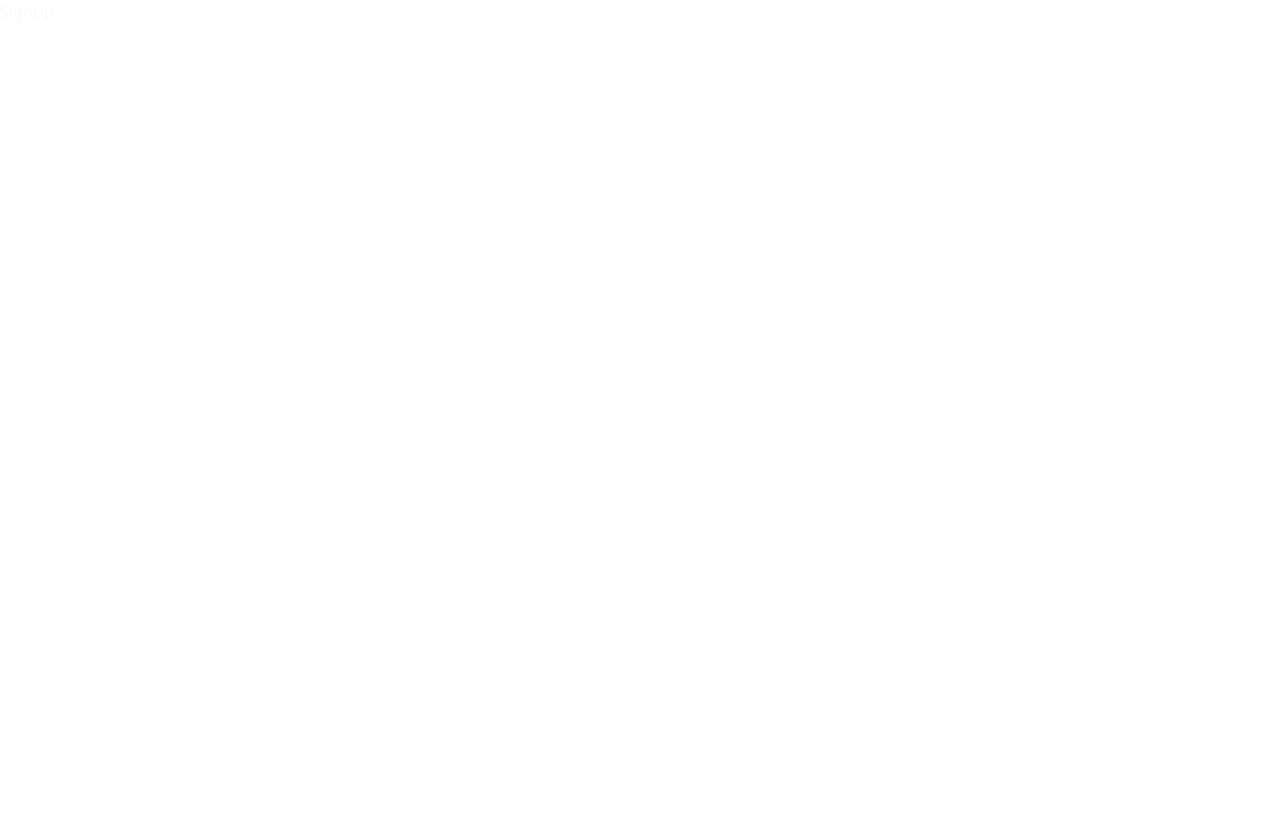
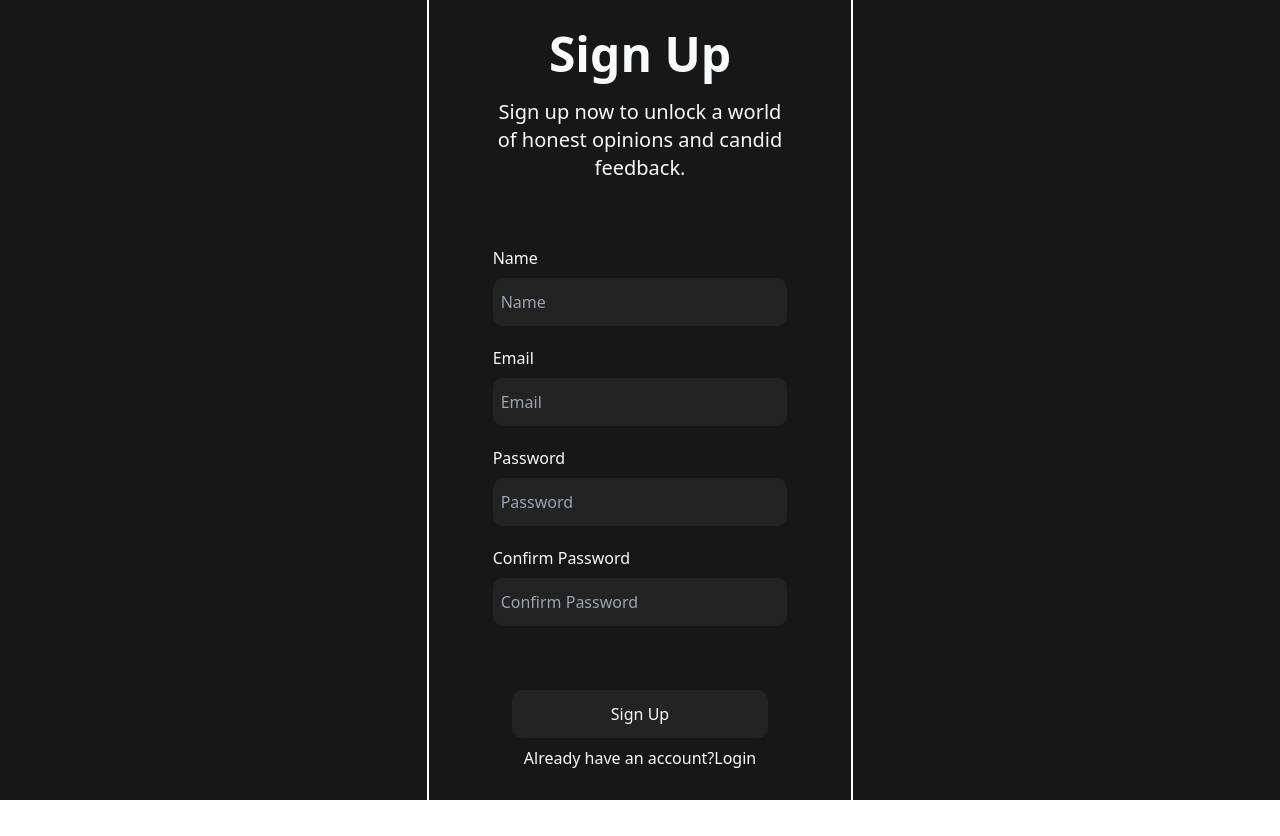
Before and after one commit to 23Aryansharma11/amuk, a React (Vite) app: page /auth/sign-up in a window 1280 px wide. Before the commit the page ends 800 px from the top, so only its background shows below. Built offline with nearby package versions, Linux system fonts and the light colour scheme; no server answers.

Commit message:
add sign up page

```diff
--- a/package.json
+++ b/package.json
@@ -17,6 +17,7 @@
     "lucide-react": "^0.428.0",
     "react": "^18.3.1",
     "react-dom": "^18.3.1",
+    "react-hot-toast": "^2.4.1",
     "react-router-dom": "^6.26.1",
     "tailwind-merge": "^2.5.2",
     "tailwindcss-animate": "^1.0.7",
--- a/src/appwrite/auth.appwrite.ts
+++ b/src/appwrite/auth.appwrite.ts
@@ -1,25 +1,34 @@
 import config from "./config.appwrite";
 import { Client, Account, ID } from "appwrite";
-import { useUserStore } from "@/store/useStore";
+import userService from "./user.appwrite";
 
-const { login, logout } = useUserStore();
 class AuthService {
   client: Client = new Client();
   account: Account | undefined;
 
-    constructor (){
-        this.client
-            .setEndpoint(config.endPoint)
-            .setProject(config.projectId);
+  constructor() {
+    this.client.setEndpoint(config.endPoint).setProject(config.projectId);
     this.account = new Account(this.client);
   }
 
   // Signup
   async signUpUser(name: string, email: string, password: string) {
     try {
-            const userAccount = await this.account?.create(ID.unique(), email, password, name);
-            console.log("userAccount: ", userAccount);
-            return userAccount;
+      //   Create account
+      const userAccount = await this.account?.create(
+        ID.unique(),
+        email,
+        password,
+        name
+      );
+
+      //   Save user to database
+      const user = await userService.createUser(
+        String(userAccount?.$id),
+        String(userAccount?.name),
+        String(userAccount?.email)
+      );
+      return user;
     } catch (error) {
       console.log("Error during signup: ", error);
       throw error;
@@ -29,7 +38,10 @@
   // Signin
   async signInUser(email: string, password: string) {
     try {
-            const userSession = await this.account?.createEmailPasswordSession(email, password);
+      const userSession = await this.account?.createEmailPasswordSession(
+        email,
+        password
+      );
       console.log("userSession: ", userSession);
       return userSession;
     } catch (error) {
@@ -42,7 +54,6 @@
   async signOutUser() {
     try {
       const userSession = await this.account?.deleteSessions();
-            logout();
       return userSession;
     } catch (error) {
       console.log("Error during signout: ", error);
--- a/src/appwrite/config.appwrite.ts
+++ b/src/appwrite/config.appwrite.ts
@@ -4,7 +4,7 @@
     database: String(import.meta.env.VITE_APPWRITE_DATABASE),
     collection:{
         post: String(import.meta.env.VITE_APPWRITE_COLLECTION_POST),
-        postReview: String(import.meta.env.VITE_APPWRITE_COLLECTION_POST_Review),
+        user: String(import.meta.env.VITE_APPWRITE_COLLECTION_USER),
         postFeedback: String(import.meta.env.VITE_APPWRITE_COLLECTION_POST_FEEDBACK),
     },
     bucket: String(import.meta.env.VITE_APPWRITE_BUCKET),
--- /dev/null
+++ b/src/appwrite/user.appwrite.ts
@@ -0,0 +1,34 @@
+import config from "./config.appwrite";
+import { Client, ID, Databases } from "appwrite";
+
+class UserService {
+  client: Client = new Client();
+  database: Databases | undefined;
+
+  constructor() {
+    this.client.setEndpoint(config.endPoint).setProject(config.projectId);
+    this.database = new Databases(this.client);
+  }
+  async createUser(userId: string, name: string, email: string) {
+    try {
+      const user = await this.database?.createDocument(
+        config.database,
+        config.collection.user,
+        ID.unique(),
+        {
+          userId,
+          name,
+          email,
+        }
+      );
+      return user;
+    } catch (error) {
+      console.log("Error Creating user: ", error);
+    }
+  }
+}
+
+const userService = new UserService();
+export default userService;
+
+// Todo: change store values
--- a/src/index.css
+++ b/src/index.css
@@ -66,3 +66,31 @@
     @apply bg-background text-foreground;
   }
 }
+
+h1 {
+  @apply text-4xl md:text-5xl lg:text-6xl font-bold leading-tight;
+}
+
+h2 {
+  @apply text-3xl md:text-4xl lg:text-5xl font-semibold leading-snug;
+}
+
+h3 {
+  @apply text-2xl md:text-3xl lg:text-4xl font-medium leading-normal;
+}
+
+h4 {
+  @apply text-xl md:text-2xl lg:text-3xl font-medium leading-normal;
+}
+
+h5 {
+  @apply text-lg md:text-xl lg:text-2xl font-medium leading-relaxed;
+}
+
+h6 {
+  @apply text-base md:text-lg lg:text-xl font-medium leading-relaxed;
+}
+
+p {
+  @apply text-base md:text-lg lg:text-xl leading-relaxed;
+}
--- a/src/lib/utils.ts
+++ b/src/lib/utils.ts
@@ -1,6 +1,16 @@
-import { type ClassValue, clsx } from "clsx"
-import { twMerge } from "tailwind-merge"
+import { type ClassValue, clsx } from "clsx";
+import { twMerge } from "tailwind-merge";
 
 export function cn(...inputs: ClassValue[]) {
-  return twMerge(clsx(inputs))
+  return twMerge(clsx(inputs));
 }
+
+export function formDataToString(data: FormData): Record<string, string> {
+  const dataObj: Record<string, string> = {};
+
+  for (const [key, value] of data.entries()) {
+    dataObj[key] = value.toString();
+  }
+
+  return dataObj;
+}
--- a/src/main.tsx
+++ b/src/main.tsx
@@ -6,6 +6,7 @@
 import Loader from "./components/custom/Loader.tsx";
 import AuthLayout from "./layouts/AuthLayout.tsx";
 import AuthLoader from "./components/custom/AuthLoader.tsx";
+import { Toaster } from "react-hot-toast";
 
 const Home = lazy(() => import("./routes/Root/Home.tsx"));
 const Dashboard = lazy(() => import("./routes/Root/Dashboard.tsx"));
@@ -109,5 +110,13 @@
 createRoot(document.getElementById("root")!).render(
   <StrictMode>
     <RouterProvider router={router} />
+    <Toaster toastOptions={
+      {
+        style:{
+          background: "#232323",
+          color: "#fff"
+        }
+      }
+    }/>
   </StrictMode>
 );
--- a/src/routes/Auth/SignUp.tsx
+++ b/src/routes/Auth/SignUp.tsx
@@ -1,7 +1,112 @@
+import authService from "@/appwrite/auth.appwrite";
+import { formDataToString } from "@/lib/utils";
+import toast from "react-hot-toast";
+import { Link, useNavigate } from "react-router-dom";
+
 const SignUp = () => {
+  const navigate = useNavigate();
+
+  const handleSubmit = async (event: React.FormEvent<HTMLFormElement>) => {
+    event.preventDefault();
+
+    const formData = new FormData(event.target as HTMLFormElement);
+
+    const { name, email, password, Confirmpassword } =
+      formDataToString(formData);
+
+    if (password !== Confirmpassword) {
+      return toast.error("Passwords do not match");
+    }
+
+    const response = await authService.signUpUser(name, email, password);
+
+    if (!response?.$id) {
+      return toast.error("Something went wrong");
+    }
+
+    toast.success("Account created successfully");
+    return navigate("/auth/sign-in");
+  };
   return (
-    <div>SignUp</div>
-  )
-}
+    <main className="h-screen w-full flex flex-col justify-center items-center bg-amuk-background">
+      <form
+        onSubmit={handleSubmit}
+        className=" w-11/12 sm:w-2/3 md:w-1/2 lg:w-1/3 border-2 border-white p-8 sm:p-5 md:p-10 lg:p-16 rounded-2xl flex flex-col gap-16 text-center "
+      >
+        <div className="space-y-5">
+          {/* Todo: add back button react-icon */}
+          <h2>Sign Up</h2>
+          <h6>
+            Sign up now to unlock a world of honest opinions and candid
+            feedback.
+          </h6>
+        </div>
+        <div className="flex flex-col gap-5 text-left">
+          <div className="flex flex-col gap-2">
+            <label htmlFor="name">Name</label>
+            <input
+              type="text"
+              name="name"
+              id="name"
+              placeholder="Name"
+              required
+              autoComplete="off"
+              className="px-2 py-3 bg-amuk-foreground rounded-[10px] focus:outline-none"
+            />
+          </div>
+          <div className="flex flex-col gap-2">
+            <label htmlFor="email">Email</label>
+            <input
+              type="email"
+              name="email"
+              id="email"
+              placeholder="Email"
+              required
+              autoComplete="off"
+              className="px-2 py-3 bg-amuk-foreground rounded-[10px] focus:outline-none"
+            />
+          </div>
+          <div className="flex flex-col gap-2">
+            <label htmlFor="password">Password</label>
+            <input
+              type="password"
+              name="password"
+              id="password"
+              required
+              placeholder="Password"
+              minLength={8}
+              maxLength={20}
+              className="px-2 py-3 bg-amuk-foreground rounded-[10px] focus:outline-none"
+            />
+          </div>
+          <div className="flex flex-col gap-2">
+            <label htmlFor="Confirmpassword">Confirm Password</label>
+            <input
+              type="password"
+              name="Confirmpassword"
+              id="Confirmpassword"
+              required
+              placeholder="Confirm Password"
+              minLength={8}
+              maxLength={20}
+              className="px-2 py-3 bg-amuk-foreground rounded-[10px] focus:outline-none"
+            />
+          </div>
+        </div>
+        <div className="flex flex-col gap-2 justify-center items-center">
+          <button
+            type="submit"
+            className="w-64 px-2 py-3 bg-amuk-foreground rounded-[10px] focus:outline-none"
+          >
+            Sign Up
+          </button>
+          <Link to="/auth/sign-in">
+            Already have an account?<span>Login</span>
+          </Link>
+        </div>
+      </form>
+    </main>
+  );
+};
 
-export default SignUp
+export default SignUp;
--- a/tailwind.config.js
+++ b/tailwind.config.js
@@ -2,10 +2,10 @@
 module.exports = {
   darkMode: ["class"],
   content: [
-    './pages/**/*.{ts,tsx}',
-    './components/**/*.{ts,tsx}',
-    './app/**/*.{ts,tsx}',
-    './src/**/*.{ts,tsx}',
+    "./pages/**/*.{ts,tsx}",
+    "./components/**/*.{ts,tsx}",
+    "./app/**/*.{ts,tsx}",
+    "./src/**/*.{ts,tsx}",
   ],
   prefix: "",
   theme: {
@@ -51,11 +51,11 @@
           DEFAULT: "hsl(var(--card))",
           foreground: "hsl(var(--card-foreground))",
         },
-        amuk:{
+        amuk: {
           background: "#171717",
           foreground: "#232323",
-          accent: "#7D84D8"
-        }
+          accent: "#7D84D8",
+        },
       },
       borderRadius: {
         lg: "var(--radius)",
@@ -79,4 +79,4 @@
     },
   },
   plugins: [require("tailwindcss-animate")],
-}
+};
```
Also changed, not shown: 1 other file (tests, documents, lock files or other folders). Lines whose indentation alone changed are shown as unchanged.
